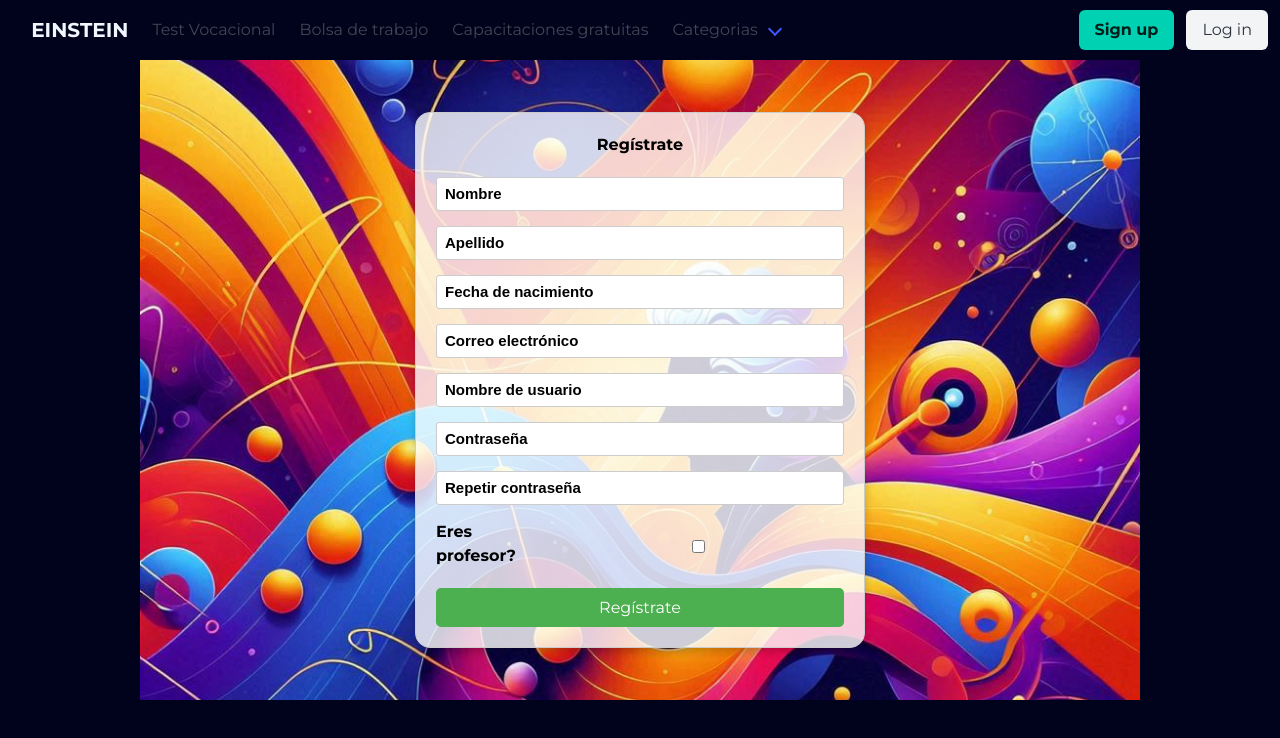
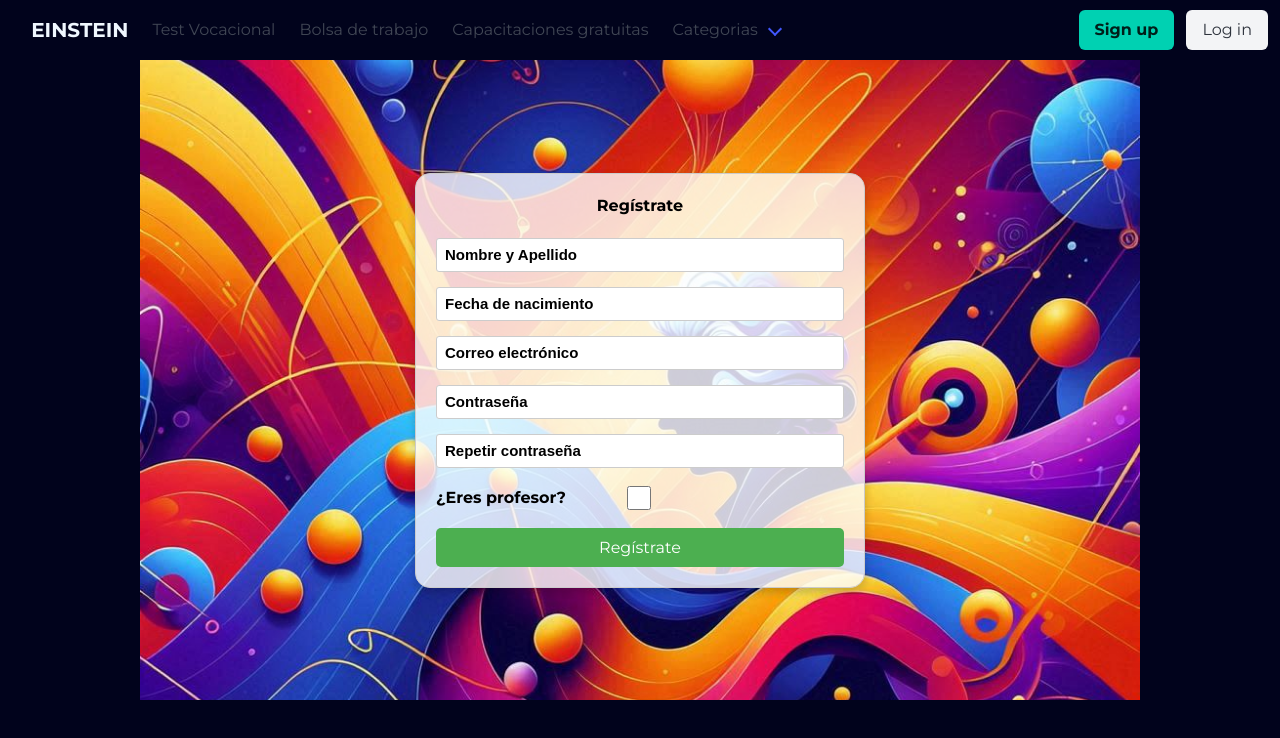
Before and after one commit to HernanElichiry/TP.Final.FullStack, a React (Vite) app: page /register in a window 1280 px wide. Shown: the top 738 px of the page. Built offline with nearby package versions, Linux system fonts and the light colour scheme.

Commit message:
casi terminado el login

```diff
--- a/src/LandigPage/Login/login.css
+++ b/src/LandigPage/Login/login.css
@@ -7,6 +7,26 @@
     background-repeat: no-repeat;
     height: 80vh; /* Resta la altura de la navbar */
     width: 100vw;
+  }
+
+  .checkbox-container {
+    display: flex;
+    align-items: center;
+    margin-bottom: 18px;
+    margin-top: 3px;
+    cursor: pointer;
+  }
+
+  .large-checkbox {
+    width: 24px;
+    height: 24px;
+    margin-right: 10px;
+    margin-left: 15%;
+    cursor: pointer;
+  }
+
+  .checkbox-label {
+    font-size: 16px;
   }
 
   .error-message {
@@ -64,7 +84,6 @@
     padding: 8px;
     border: 1px solid #ccc;
     border-radius: 3px;
-
   }
 
   .login-btn {
--- a/src/LandigPage/Login/register.jsx
+++ b/src/LandigPage/Login/register.jsx
@@ -2,11 +2,9 @@ import React, { useState } from "react";
 import { useNavigate } from "react-router-dom";
 import "./login.css";
 const RegisterForm = () => {
-  const [name, setName] = useState("");
-  const [lastName, setLastName] = useState("");
+  const [completeName, setCompleteName] = useState("");
   const [birthdate, setBirthdate] = useState(null);
   const [email, setEmail] = useState("");
-  const [userName, setUserName] = useState("");
   const [password, setPassword] = useState("");
   const [errorMessage, setErrorMessage] = useState("");
   const [confirmPassword, setConfirmPassword] = useState("");
@@ -18,6 +16,37 @@ const RegisterForm = () => {
     // Si es exitoso:
 
     navigate("/Login");
+  };
+
+  const handleSubmit = async (e) => {
+    e.preventDefault();
+
+    const userData = {
+      completeName,
+      birthdate: birthdate.toISOString().substring(0, 10),
+      email,
+      password,
+      roleId: isProfessor ? 2 : 1, // si es profesor asigna valor (2), si es alumno asigna valor (1)
+    };
+
+    try {
+      const res = await fetch("http://localhost:3000/users", {
+        method: "POST",
+        headers: {
+          "Content-Type": "application/json",
+        },
+        body: JSON.stringify(userData),
+      });
+
+      if (res.ok) {
+        navigate("/Login"); //navega despues del registro exitoso
+      } else {
+        const errorData = await res.json();
+        setErrorMessage(errorData || "Error al registrar un usuario");
+      }
+    } catch (error) {
+      setErrorMessage("Error al conectar con el servidor");
+    }
   };
 
   const handlePasswordChange = (e) => {
@@ -41,17 +70,17 @@ const RegisterForm = () => {
       <div className="app-container">
         <div className="login-container">
           <h2 className="login-h2">Regístrate</h2>
-          <form onSubmit={handleLogin} className="login-form">
+          <form onSubmit={handleSubmit} className="login-form">
             <div className="form-group">
               <input
                 id="name"
-                value={name}
-                onChange={(e) => setName(e.target.value)}
-                placeholder="Nombre"
+                value={completeName}
+                onChange={(e) => setCompleteName(e.target.value)}
+                placeholder="Nombre y Apellido"
                 className="styled-input"
               />
             </div>
-            <div className="form-group">
+            {/* <div className="form-group">
               <input
                 id="lastname"
                 value={lastName}
@@ -59,7 +88,7 @@ const RegisterForm = () => {
                 placeholder="Apellido"
                 className="styled-input"
               />
-            </div>
+            </div> */}
             <div className="form-group">
               <input
                 id="birthdate"
@@ -84,16 +113,6 @@ const RegisterForm = () => {
             <div className="form-group">
               <input
                 /*type="password"*/
-                id="user"
-                value={userName}
-                onChange={(e) => setUserName(e.target.value)}
-                placeholder="Nombre de usuario"
-                className="styled-input"
-              />
-            </div>
-            <div className="form-group">
-              <input
-                /*type="password"*/
                 id="password"
                 value={password}
                 onChange={handlePasswordChange}
@@ -102,7 +121,13 @@ const RegisterForm = () => {
               />
             </div>
 
-            {errorMessage && <p className="error-message">{errorMessage}</p>}
+            {errorMessage && (
+              <p className="error-message">
+                {typeof errorMessage === "string"
+                  ? errorMessage
+                  : errorMessage.message}
+              </p>
+            )}
 
             <div className="form-group">
               <input
@@ -114,17 +139,20 @@ const RegisterForm = () => {
                 className="styled-input"
               />
             </div>
-            <div className="form-group">
-              <label htmlFor="isProfessor">Eres profesor?</label>
+            <div>
+              <label htmlFor="isProfessor" className="checkbox-container">
+                <span className="checkbox-label"> ¿Eres profesor? </span>
                 <input
                   type="checkbox"
                   id="isProfessor"
+                  className="large-checkbox"
                   checked={isProfessor}
                   onChange={(e) => setIsProfessor(e.target.checked)}
                 />
+              </label>
             </div>
 
-            <button onClick={handleLogin} type="submit" className="login-btn">
+            <button type="submit" className="login-btn">
               Regístrate
             </button>
           </form>
```
Lines whose indentation alone changed are shown as unchanged.
